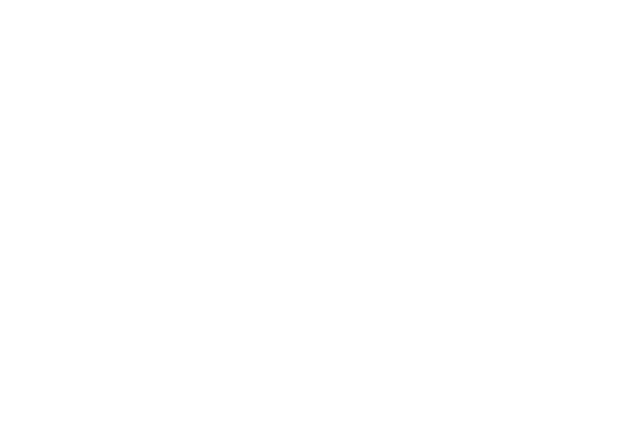
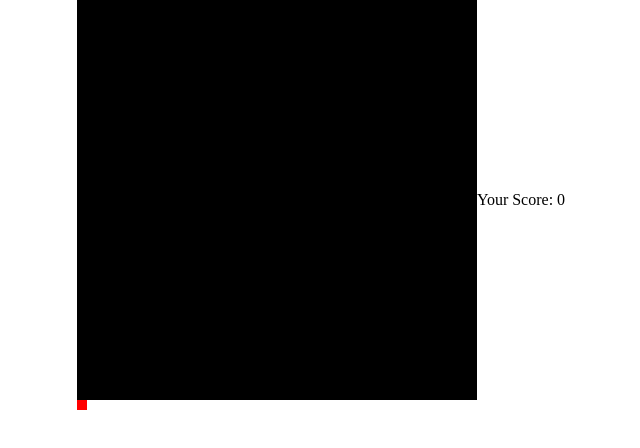
Before and after one commit to acciojob/snake-SumanKisku, a website: page main.html in a window 1280 px wide. Shown: the whole page, without its empty margins (319-959 px from the left). Drawn offline with Linux system fonts and the light colour scheme.

Commit message:
check testcases

```diff
--- a/main.html
+++ b/main.html
@@ -8,6 +8,15 @@
 
 <body>
 	<!-- the entire body must be written by student -->
+	<div class="container">
+
+		<div id="gameContainer">
+
+		</div>
+		<div class="scoreBoard">
+			Your Score: <span id="pointsEarned">0</span>
+		</div>
+	</div>
     <script type="text/javascript" src="./script.js">
 </script>
 
--- a/script.js
+++ b/script.js
@@ -1 +1,23 @@
 //your code here
+const gameContainer = document.getElementById("gameContainer");
+
+
+// render all 1600 pixels
+for(let i = 1; i <= 1600; i++) {
+    let pixel = document.createElement("div");
+    pixel.setAttribute("id", `pixel${i}`);
+    pixel.setAttribute("class", "pixel");
+    gameContainer.appendChild(pixel);
+}
+
+// food
+function renderFood() {
+
+    let food = document.createElement("div");
+    food.setAttribute("class", "food");
+    let id = "pixel" + Math.floor(Math.random() * (1600 - 1) + 1);
+    food.setAttribute("id", id);
+    gameContainer.appendChild(food);
+}
+
+renderFood();
--- a/styles.css
+++ b/styles.css
@@ -1,2 +1,28 @@
 
 /* Your CSS Code here. */
+* {
+    padding: 0;
+    margin: 0;
+    box-sizing: border-box;
+}
+.container {
+    display: flex;
+    justify-content: center;
+    align-items: center;
+}
+#gameContainer {
+    display: flex;
+    flex-wrap: wrap;
+    width: 400px;
+    height: 400px;
+}
+.pixel {
+    background-color: black;
+    height: 10px;
+    width: 10px;
+}
+.food {
+    background-color: red;
+    height: 10px;
+    width: 10px;
+}
```
